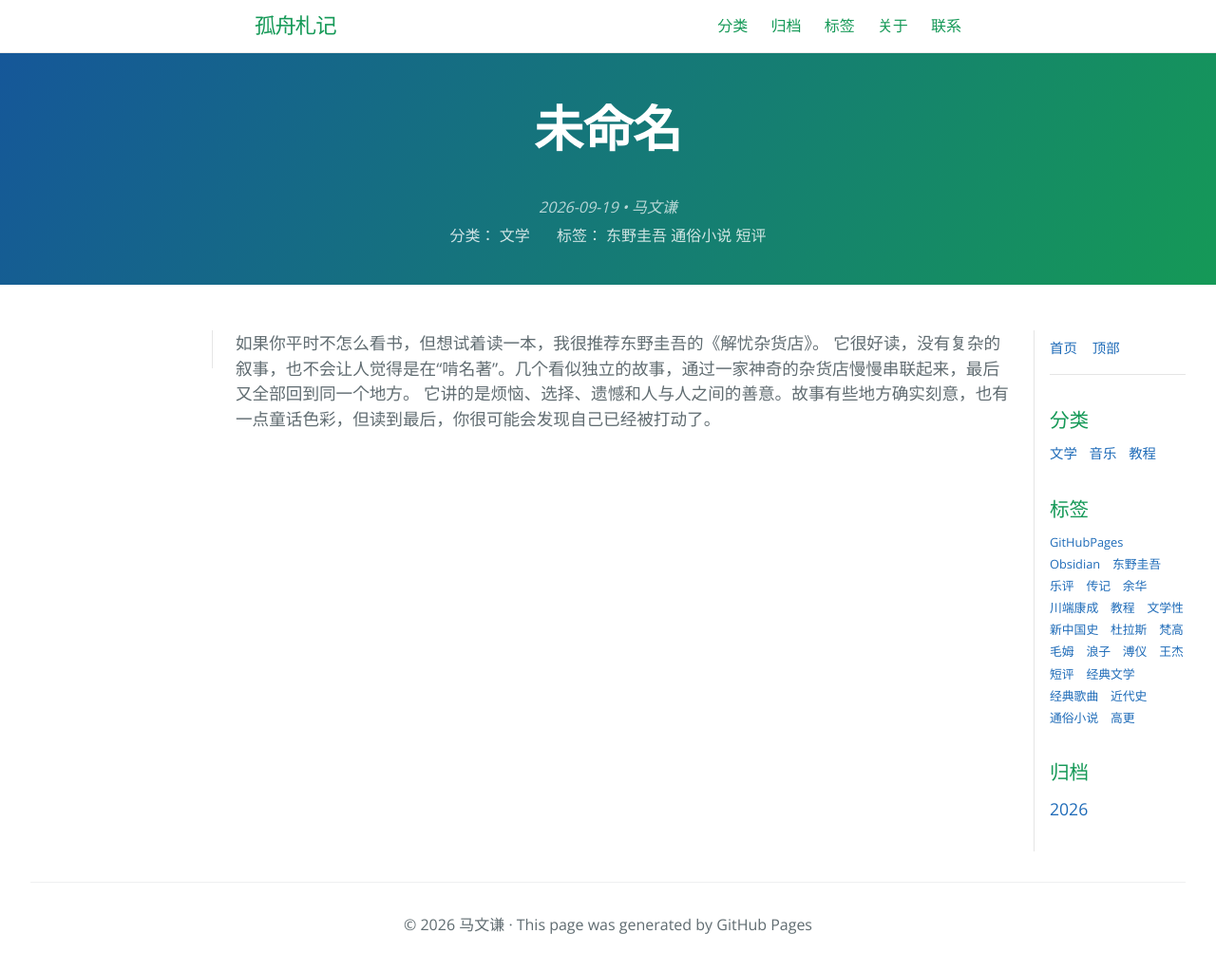
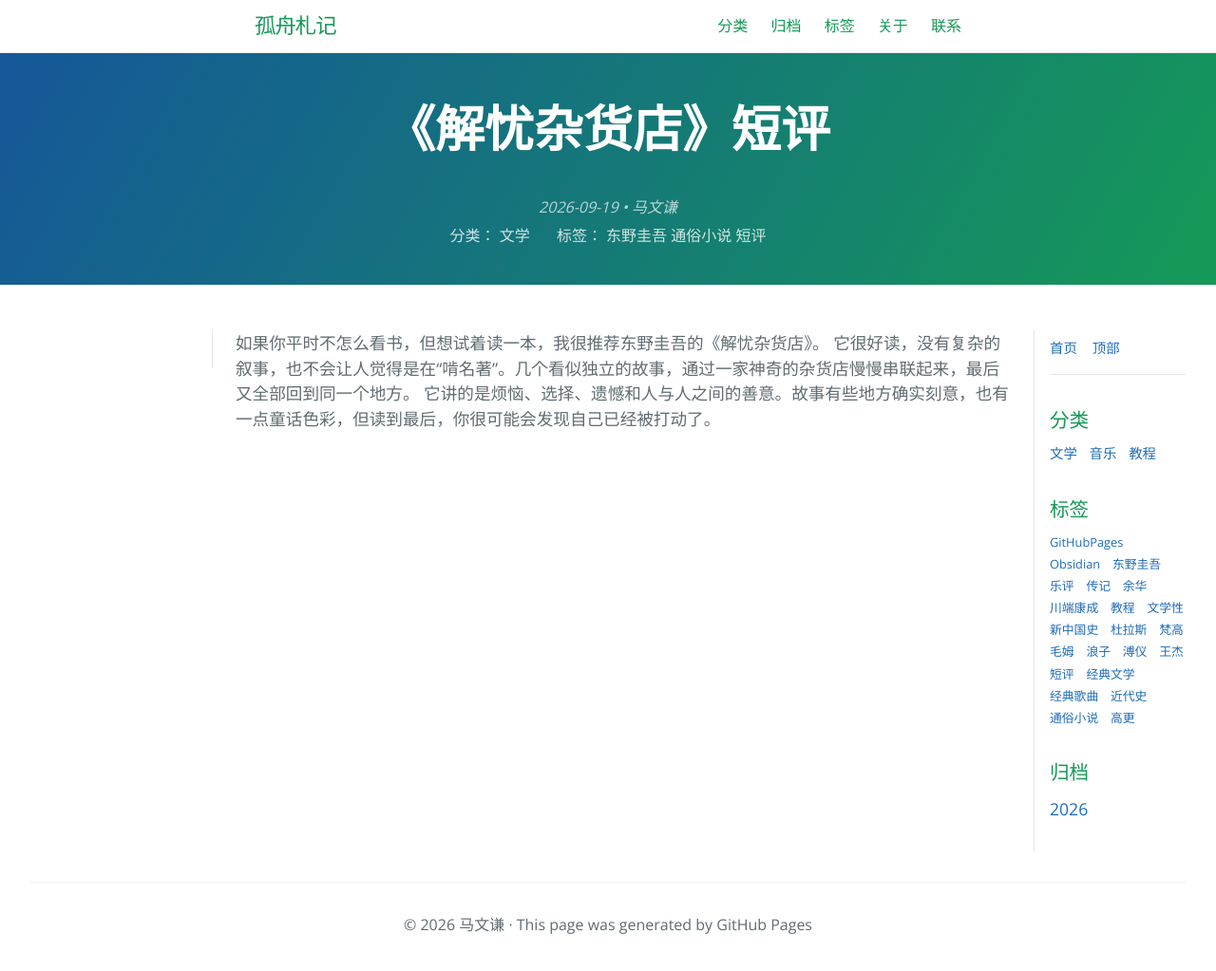
Before and after one commit to mawenqian1992/mawenqian1992.github.io, a Jekyll site: the page built from _posts/2026-09-19-namiya-store-short-review.md, in a window 1280 px wide and 1034 px high. Shown: the top 1023 px of the window at 95% size. Built offline with Jekyll 4.4.1, drawn with Linux system fonts in a browser that asks for light colours; our own code applies the rules of GitHub Pages for plain Markdown files.

Commit message:
[PUBLISHER] Merge #38

```diff
--- a/_posts/2026-09-19-namiya-store-short-review.md
+++ b/_posts/2026-09-19-namiya-store-short-review.md
@@ -1,5 +1,5 @@
 ---
-title: 未命名
+title: 《解忧杂货店》短评
 date: 2026-09-19
 filename: 2026-09-19-namiya-store-short-review
 category: 文学
```
